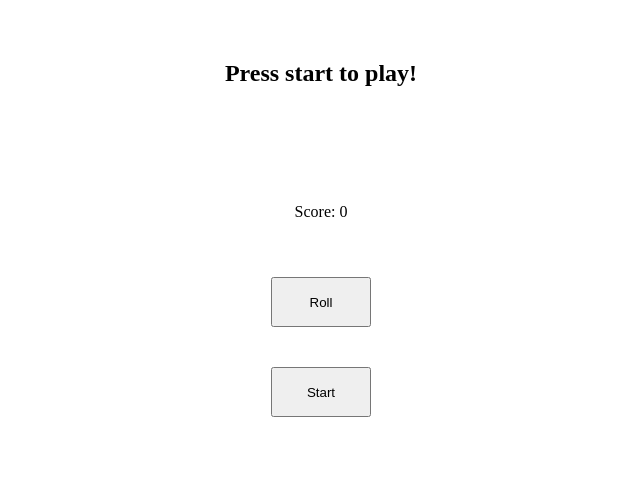
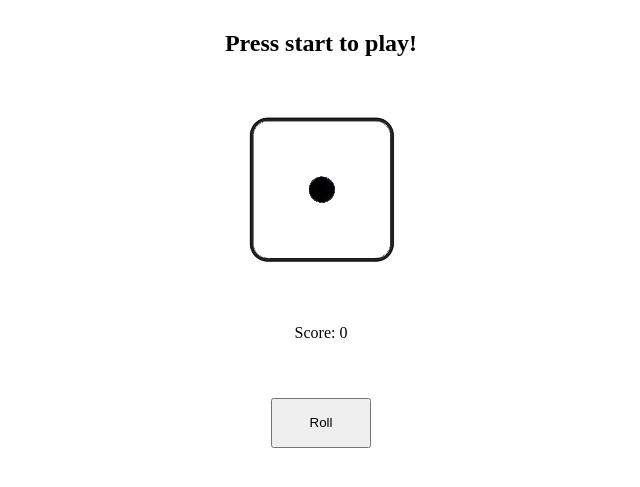
Before and after one commit to Fitz8/dicegame, a plain HTML site: page index.html in a window 1280 px wide. Both pictures are taken after a click on the button "Start". Shown: the part 239-726 px from the top of the page, without its empty margins (319-959 px from the left). Drawn offline with Linux system fonts and the light colour scheme.

Commit message:
Added startGame and hideDice functions

```diff
--- a/app.js
+++ b/app.js
@@ -0,0 +1,77 @@
+let score;
+const start = document.getElementById("start");
+const roll = document.getElementById("roll");
+const scoreText = document.getElementById("score");
+console.log(scoreText);
+console.log(start);
+
+start.addEventListener("click", () => {
+    startGame();
+});
+
+roll.addEventListener("click", () => {
+    let num = Math.floor(Math.random() * 6) + 1;
+    console.log(num);
+    hideDice();
+})
+
+let hideDice = () => {
+    const dice = document.querySelectorAll("img");
+    dice.forEach(image => {
+        image.style.display = "none";
+    });
+}
+
+let startGame = () => {
+    scoreText.textContent = "Score: 0";
+    scoreText.style.display = "block";
+    roll.style.display = "block";
+    start.style.display = "none";
+    start.textContent = "Play again";
+}
+
+// Let score
+
+// Start button onclick {
+// Score = 0
+// Display score
+// Display roll button
+// Hide start button
+// Start button text = Play again
+// }
+
+// Rollbutton onclick {
+
+// Num = randomnum(1-6)
+// Hidealldice()
+// Dicepic = getelementbyid(num)
+// Dicepic.style.display = block
+
+// If (num = 1) {
+// gameover()
+// } else { Score += num
+// }
+
+// If score >20 {
+// Winner()
+// }
+
+// gameover() {
+// Dice1=getElementbyid(1)
+// Dice1.style.display = hide
+// Textcontent = you lost
+// Score and roll = hide
+// Score = 0
+// Start button = show
+// }
+
+// Winner() {
+// Textcontent = You win
+// Start button show
+// }
+// }
+
+// Hidealldice() {
+// Hide = selectalldicepics
+// Hide.Style.Display = none
+// }
--- a/index.html
+++ b/index.html
@@ -18,9 +18,9 @@
         <img id="dice5" src="diceFaces/5.png">
         <img id="dice6" src="diceFaces/6.png">
     </div>
-    <p>Score: 0</p>
+    <p id="score">Score: 0</p>
     <button id="roll">Roll</button>
-    <button>Start</button>
+    <button id="start">Start</button>
     <script src="app.js"></script>
 </body>
 </html>
--- a/style.css
+++ b/style.css
@@ -10,7 +10,7 @@ body {
     gap: 5%;
 }
 
-#dice1, #dice2, #dice3, #dice4, #dice5, #dice6 {
+#dice2, #dice3, #dice4, #dice5, #dice6 , p, #roll {
     display: none;
 }
 
```
